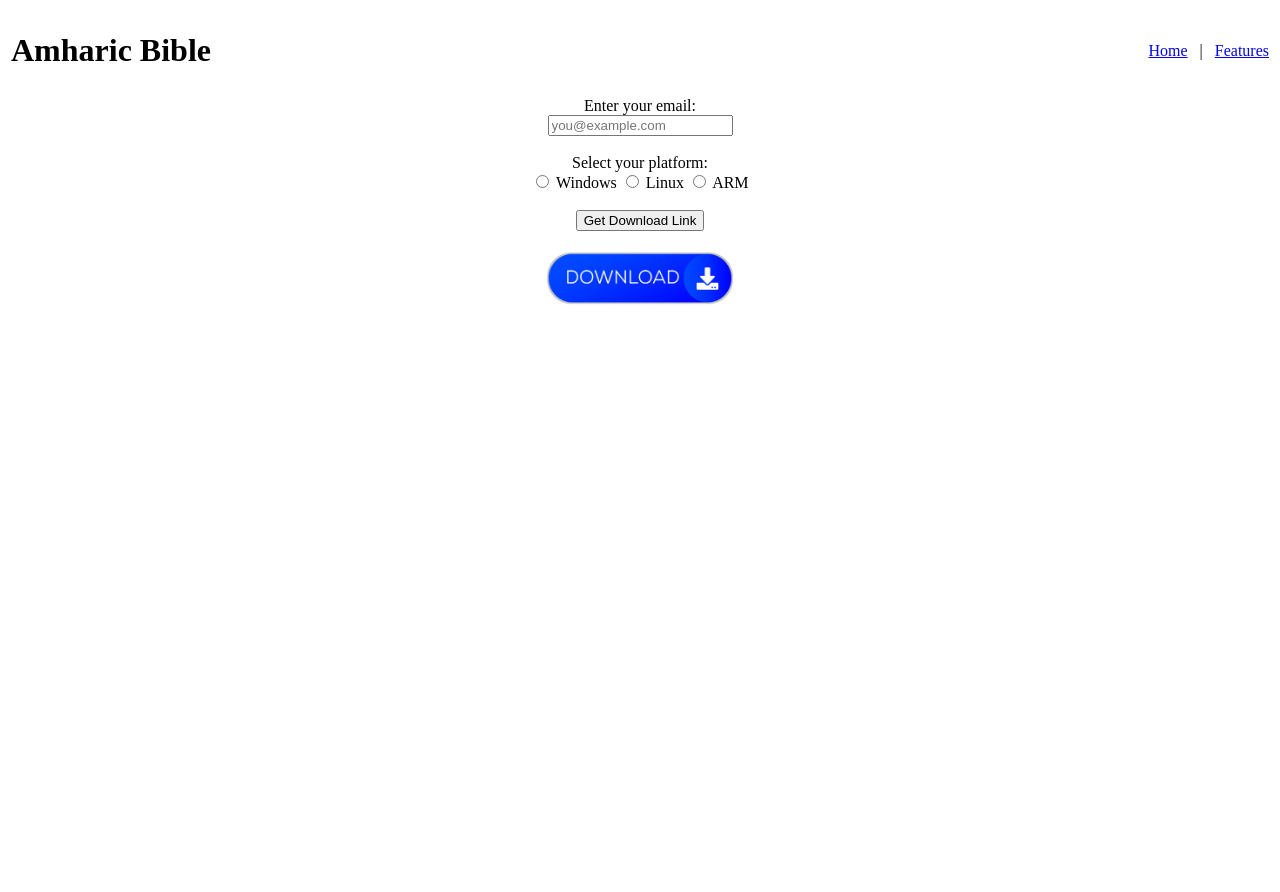
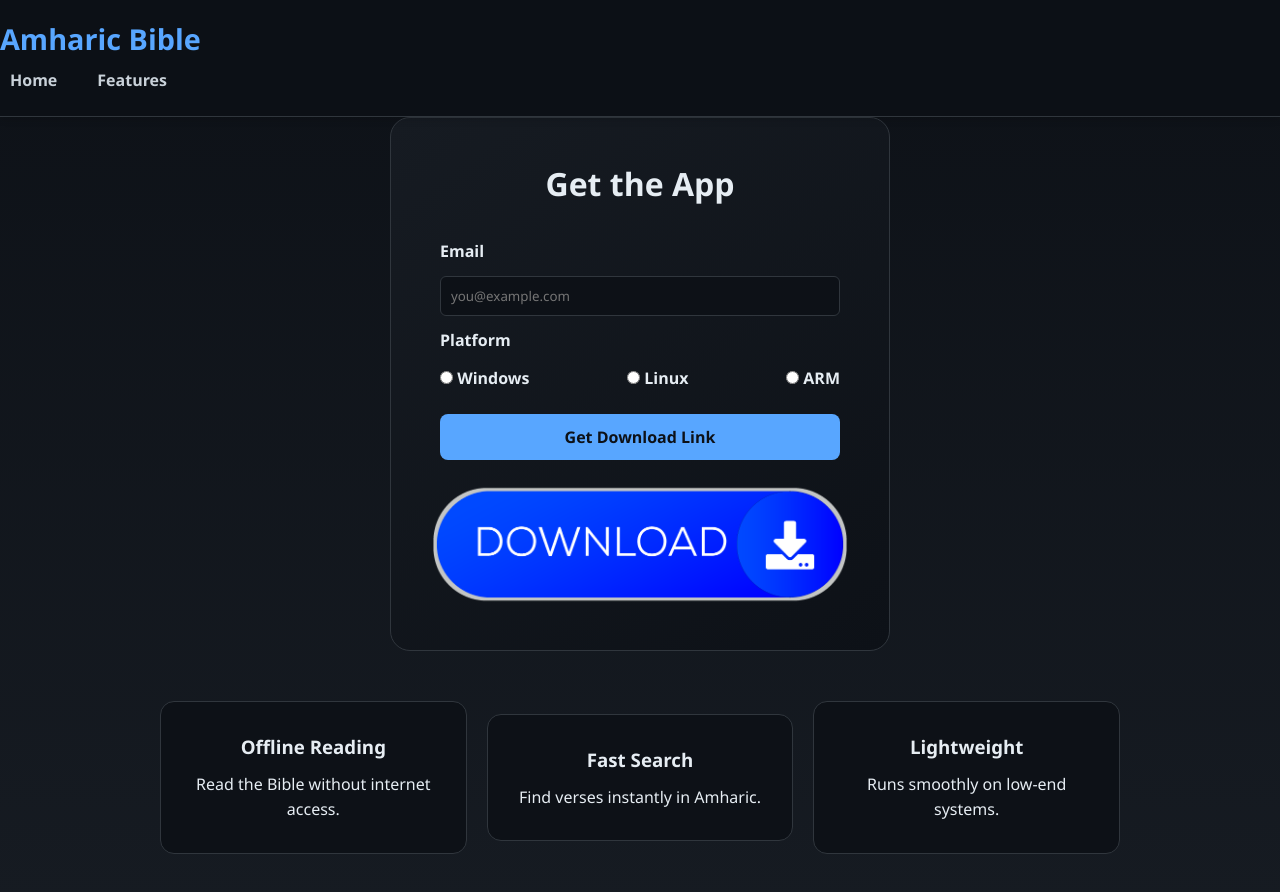
Before and after one commit to Bonsa-Dereje/amharicBible_site, a plain HTML site: page download.html in a window 1280 px wide. Before the commit the page ends 800 px from the top, so only its background shows below. Drawn offline with Linux system fonts and the light colour scheme.

Commit message:
basic js added

```diff
--- a/download.html
+++ b/download.html
@@ -1,84 +1,78 @@
 <!doctype html>
 <html lang="en">
+
 <head>
     <meta charset="UTF-8" />
     <meta name="viewport" content="width=device-width, initial-scale=1.0" />
     <title>Amharic Bible</title>
+    <link rel="stylesheet" href="styles.css" />
 </head>
+
 <body>
-        <header>
-            <table width="100%">
-                <tbody>
-                    <tr>
-                        <td align="left">
-                            <h1>Amharic Bible</h1>
-                        </td>
-                        <td align="right">
-                            <nav>
-                                <a href="index.html">Home</a>
-                                &nbsp; | &nbsp;
-                                <a href="features.html">Features</a>
+
+    <!-- NAV BAR -->
+    <header class="navbar">
+        <div class="nav-left">
+            <h1 class="logo">Amharic Bible</h1>
+        </div>
+        <nav class="nav-right">
+            <a href="index.html" class="nav-link">Home</a>
+            <a href="features.html" class="nav-link">Features</a>
         </nav>
-                        </td>
-                    </tr>
-                </tbody>
-            </table>
     </header>
 
-        <section>
-            <table width="100%">
-                <tbody>
-                    <tr>
-                        <td align="center">
-                            <form>
-                                Enter your email:
-                                <br />
-                                <input
-                                    type="email"
-                                    name="email"
-                                    placeholder="you@example.com"
-                                    required
-                                />
-                                <br />
-                                <br />
-                                Select your platform:
-                                <br />
-                                <input
-                                    type="radio"
-                                    name="platform"
-                                    value="Windows"
-                                    required
-                                />
-                                Windows
-                                <input
-                                    type="radio"
-                                    name="platform"
-                                    value="Linux"
-                                />
-                                Linux
-                                <input
-                                    type="radio"
-                                    name="platform"
-                                    value="ARM"
-                                />
-                                ARM
-                                <br />
-                                <br />
-                                <input
-                                    type="submit"
-                                    value="Get Download Link"
-                                />
+    <!-- MAIN CONTENT -->
+    <main class="container">
+
+        <!-- DOWNLOAD TILE -->
+        <section class="tile download-tile">
+            <h2>Get the App</h2>
+
+            <form class="download-form">
+                <label>Email</label>
+                <input type="email" name="email" placeholder="you@example.com" required />
+
+                <label>Platform</label>
+                <div class="radio-group">
+                    <label><input type="radio" name="platform" value="Windows" required /> Windows</label>
+                    <label><input type="radio" name="platform" value="Linux" /> Linux</label>
+                    <label><input type="radio" name="platform" value="ARM" /> ARM</label>
+                </div>
+
+                <button type="submit" class="btn-primary">
+                    Get Download Link
+                </button>
             </form>
-                            <br />
-                            <img
-                                src="./assets/download.png"
-                                alt="Download the App"
-                                width="15%"
-                            />
-                        </td>
-                    </tr>
-                </tbody>
-            </table>
+
+            <img src="./assets/download.png" alt="Download the App" class="download-image" />
         </section>
+
+        <!-- FEATURE TILES -->
+        <section class="tiles-row">
+            <div class="tile feature-tile">
+                <h3>Offline Reading</h3>
+                <p>Read the Bible without internet access.</p>
+            </div>
+
+            <div class="tile feature-tile">
+                <h3>Fast Search</h3>
+                <p>Find verses instantly in Amharic.</p>
+            </div>
+
+            <div class="tile feature-tile">
+                <h3>Lightweight</h3>
+                <p>Runs smoothly on low-end systems.</p>
+            </div>
+        </section>
+
+    </main>
+
+    <script>
+        document.querySelector('.download-form').addEventListener('submit', (e) => {
+            e.preventDefault();
+            alert('Thank you! The download link has been sent to your email.');
+        });
+    </script>
 </body>
+
 </html>
--- a/styles.css
+++ b/styles.css
@@ -235,3 +235,53 @@ body {
         grid-template-columns: 1fr;
     }
 }
+
+/* Newsletter Popup */
+.popup-overlay {
+    display: none;
+    position: fixed;
+    top: 0;
+    left: 0;
+    width: 100%;
+    height: 100%;
+    background: rgba(0, 0, 0, 0.7);
+    z-index: 2000;
+    justify-content: center;
+    align-items: center;
+}
+
+.popup-content {
+    background: linear-gradient(145deg, #161b22, #0d1117);
+    padding: 30px;
+    border-radius: 15px;
+    border: 1px solid #30363d;
+    text-align: center;
+    width: 90%;
+    max-width: 400px;
+    box-shadow: 0 20px 50px rgba(0,0,0,0.5);
+    position: relative;
+    color: #e6edf3;
+}
+
+.popup-content h3 {
+    margin-bottom: 15px;
+    color: #58a6ff;
+}
+
+.popup-content p {
+    margin-bottom: 20px;
+    font-size: 0.95rem;
+}
+
+.close-btn {
+    position: absolute;
+    top: 10px;
+    right: 15px;
+    font-size: 24px;
+    cursor: pointer;
+    color: #8b949e;
+}
+
+.close-btn:hover {
+    color: #e6edf3;
+}
```
Also changed, not shown: index.html (+40 -7 lines). Lines whose indentation alone changed are shown as unchanged.
